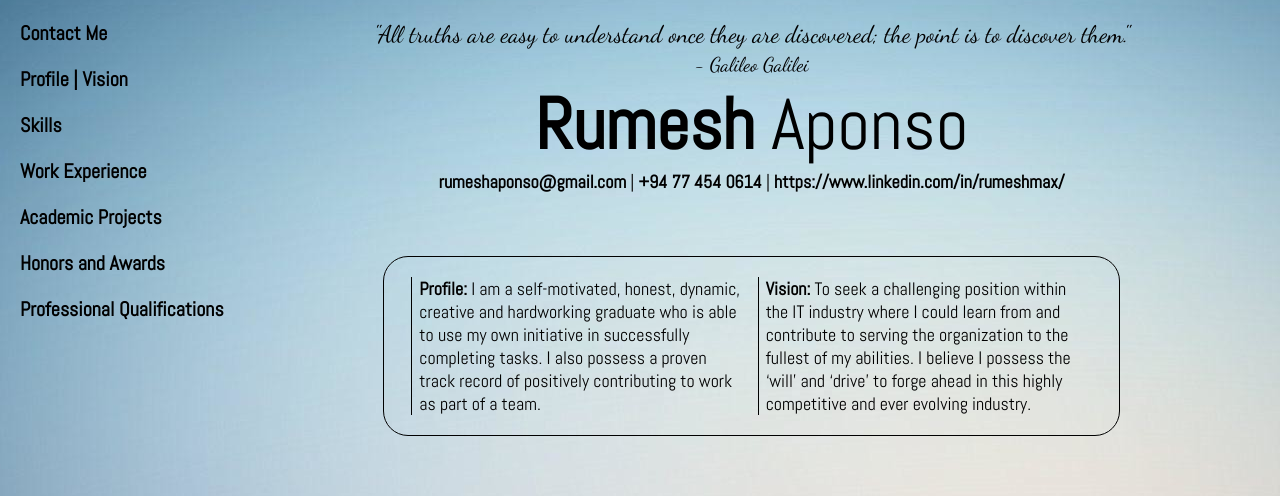
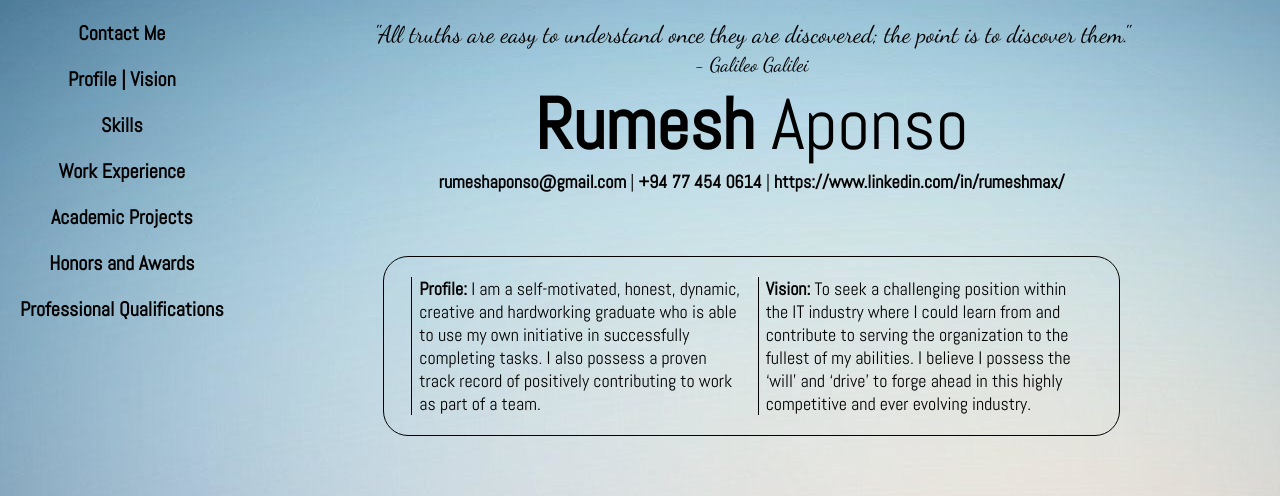
Before and after one commit to RumeshMax/rumeshmax.github.io, a plain HTML site: page cv/index.html in a window 1280 px wide. Shown: the top 496 px of the page. Drawn offline with Linux system fonts and the light colour scheme.

Commit message:
fixed issues

```diff
--- a/cv/css/core.css
+++ b/cv/css/core.css
@@ -9,22 +9,25 @@
     src: url(../fonts/DancingScript-VariableFont_wght.ttf);
 }
 
-/* width */
+/* Hide scrollbar for Chrome, Safari and Opera */
 ::-webkit-scrollbar {
-    width: 0px;
-}
-
-html {
-    scroll-behavior: smooth;
+    display: none;
 }
 
 body {
     margin: 0px;
     padding: 20px;
-    background-image: url(../images/38610.jpg);
-    background-repeat: no-repeat;
-    background-attachment: fixed;
+    -webkit-background-position: center;
+    -moz-background-position: center;
+    -o-background-position: center;
     background-position: center;
+    background: url(../images/38610.jpg) no-repeat center center fixed;
+
+    scroll-behavior: smooth;
+
+    /* Hide scrollbar for IE, Edge and Firefox */
+    -ms-overflow-style: none !important;  /* IE and Edge */
+    scrollbar-width: none !important;  /* Firefox */
 }
 
 p {
@@ -49,14 +52,13 @@ a:hover, a:active {
 }
 
 .nav div {
-    display: flex;
-    vertical-align: middle;
-    width: fit-content;
-    justify-content: center;
-    align-items: center;
+    display: block;
 }
 
-.nav a {
+.nav div a {
+    display: block;
+    width: 100% !important;
+    text-align: center;
     color: black;
     font-family: Abel;
     font-size: 20px;
@@ -201,6 +203,7 @@ a:hover, a:active {
 .designation {
     font-size: 24px;
     font-weight: bold;
+    overflow-x: hidden;
 }
 
 .company {
```
